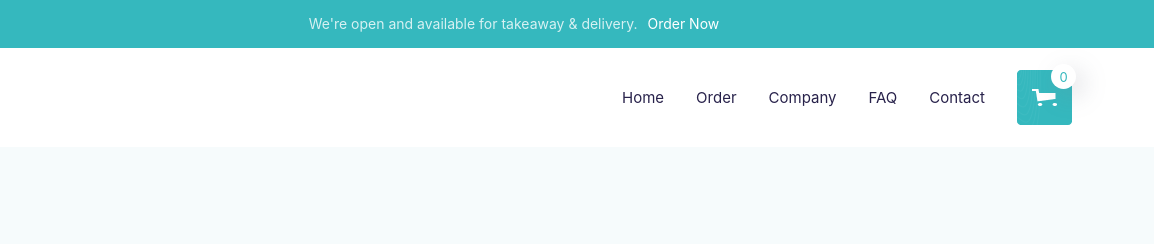
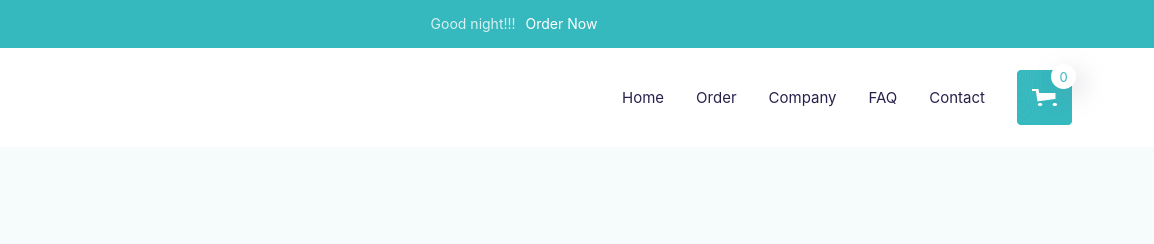
Before and after one commit to beks2995/deliver, a plain HTML site: page index.html in a window 1280 px wide. Shown: the top 244 px of the page, 126-1280 px from the left. Drawn offline with Linux system fonts and the light colour scheme.

Commit message:
header gn

```diff
--- a/index.html
+++ b/index.html
@@ -11,7 +11,7 @@
 <body>
     <header class="header">
         <div class="header__common">
-            We're open and available for takeaway & delivery.
+            Good night!!!
             <a href="" class="header__common-link">Order Now</a>
         </div>
         <div class="container">
```
